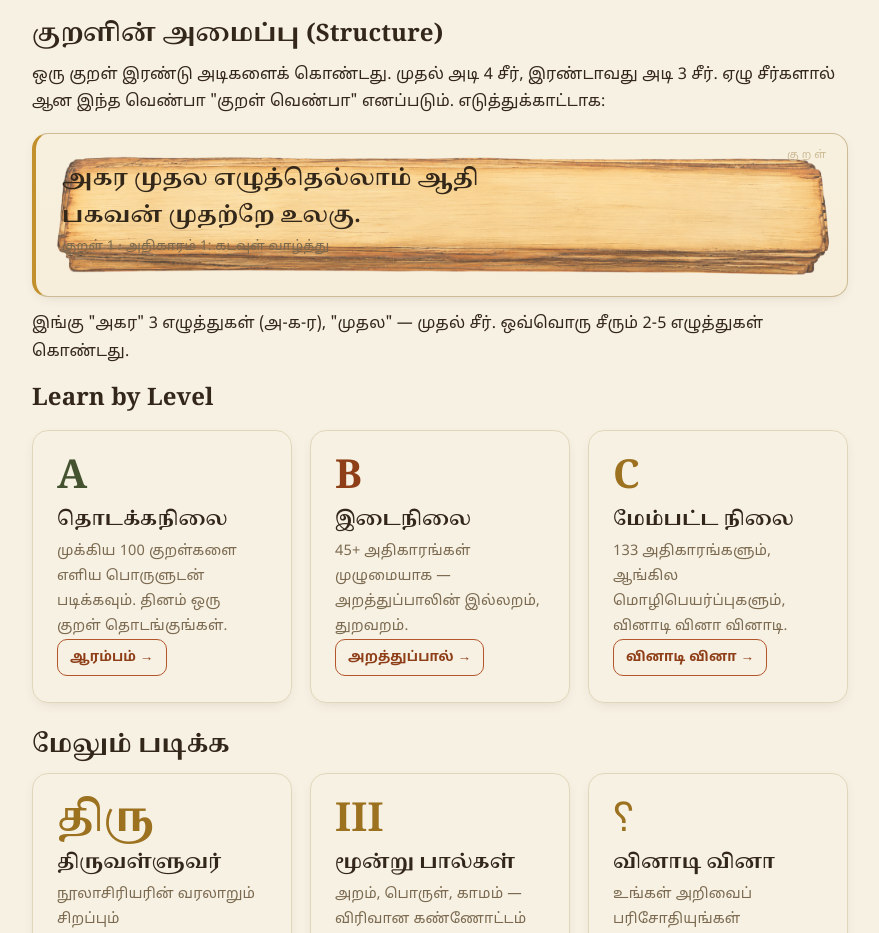
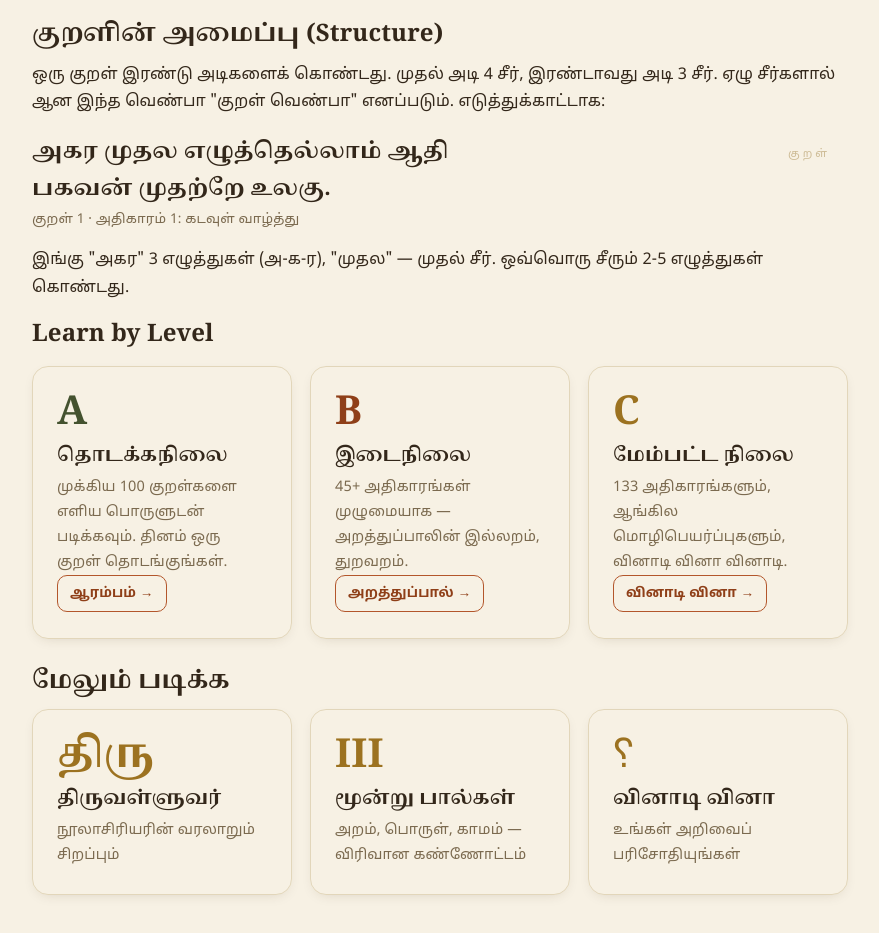
Before and after one commit to murugesansubra8007-byte/Thirukural, a React (Vite) app in the folder client/: page /learn in a window 1280 px wide. Shown: the part 800-1733 px from the top of the page, without its empty margins (200-1079 px from the left). Built offline with nearby package versions, Linux system fonts and the light colour scheme; no server answers; a web font is replaced by a local one.

Commit message:
Show olaichuvadi leaf only behind the two kural lines, strip card backgrounds

```diff
--- a/client/src/styles.css
+++ b/client/src/styles.css
@@ -1094,15 +1094,11 @@ a.card:hover {
 }
 
 .kural-slab {
-  background:
-    linear-gradient(180deg, rgba(251, 246, 233, 0.28), rgba(246, 238, 218, 0.28)),
-    url('/olaichuvadi.png') center / cover no-repeat,
-    #f6eeda;
-  border: 1px solid var(--line-strong);
-  border-left: 4px solid var(--gold);
-  border-radius: var(--radius);
-  padding: 26px 26px 22px;
-  box-shadow: var(--shadow-sm);
+  background: none;
+  border: none;
+  border-radius: 0;
+  padding: 0;
+  box-shadow: none;
   position: relative;
 }
 
@@ -1245,15 +1241,12 @@ a.card:hover {
 }
 
 .today-card {
-  background:
-    linear-gradient(180deg, rgba(252, 247, 236, 0.3), rgba(245, 236, 218, 0.3)),
-    url('/olaichuvadi.png') center / cover no-repeat,
-    #f5ecda;
+  background: none;
   border: 1px solid var(--line-strong);
   border-top: 6px solid var(--gold);
   border-radius: 20px;
   padding: 34px 30px;
-  box-shadow: var(--shadow);
+  box-shadow: none;
   text-align: center;
 }
 
@@ -1300,12 +1293,28 @@ a.card:hover {
 }
 
 .today-kural .verse {
+  background:
+    linear-gradient(180deg, rgba(252, 247, 236, 0.12), rgba(245, 236, 218, 0.12)),
+    url('/olaichuvadi.png') center / cover no-repeat,
+    #f5ecda;
+  border: 1px solid rgba(194, 145, 46, 0.5);
+  border-radius: 18px;
+  box-shadow: var(--shadow-sm);
+  padding: 18px 20px;
   font-weight: 700;
   letter-spacing: 0.4px;
   text-shadow: 0 1px 0 rgba(255, 255, 255, 0.55);
 }
 
 .kural-slab .verse-large {
+  background:
+    linear-gradient(180deg, rgba(251, 246, 233, 0.15), rgba(246, 238, 218, 0.15)),
+    url('/olaichuvadi.png') center / cover no-repeat,
+    #f6eeda;
+  border: 1px solid rgba(194, 145, 46, 0.5);
+  border-radius: 18px;
+  box-shadow: var(--shadow-sm);
+  padding: 22px 26px;
   font-weight: 800;
   text-shadow: 0 1px 0 rgba(255, 255, 255, 0.6);
 }
```
